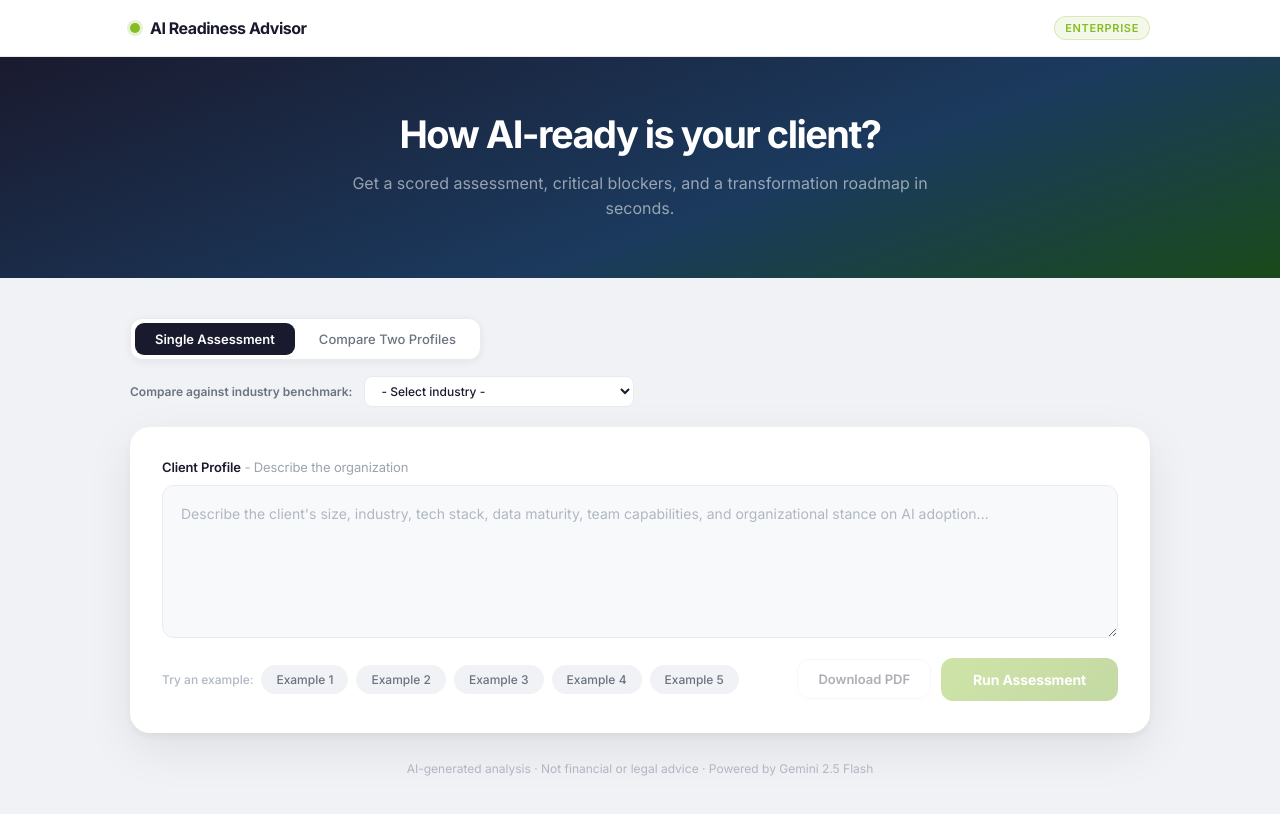
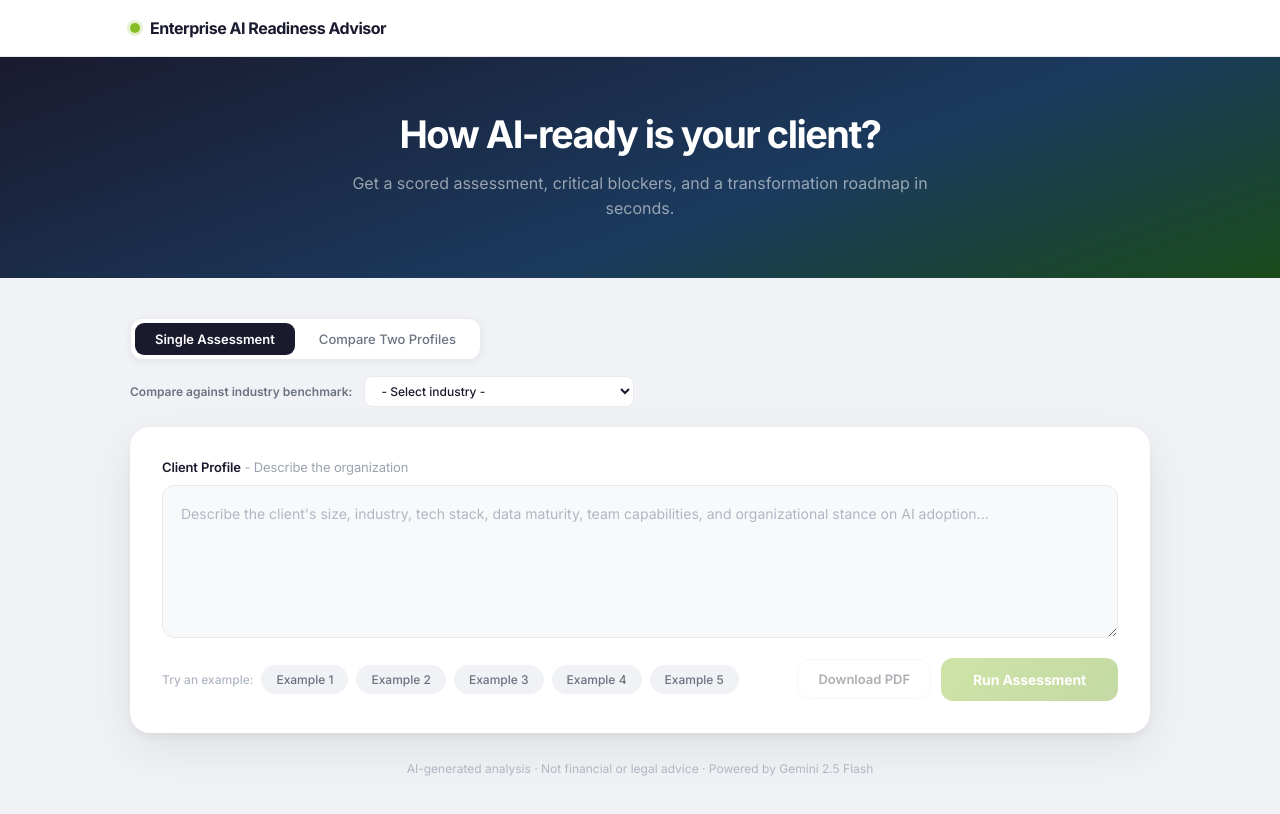
Before and after one commit to leonac24/enterprise-ai-readiness-advisor, a React (Vite) app: page / in a window 1280 px wide. Shown: the top 814 px of the page. Built offline with nearby package versions, Linux system fonts and the light colour scheme.

Commit message:
minor UI change

```diff
--- a/src/App.jsx
+++ b/src/App.jsx
@@ -123,9 +123,8 @@ export default function App() {
         <div className="header-inner">
           <div className="header-logo">
             <div className="logo-dot" />
-            <span className="header-title">AI Readiness Advisor</span>
+            <span className="header-title">Enterprise AI Readiness Advisor</span>
           </div>
-          <span className="header-badge">Enterprise</span>
         </div>
       </header>
 
```
